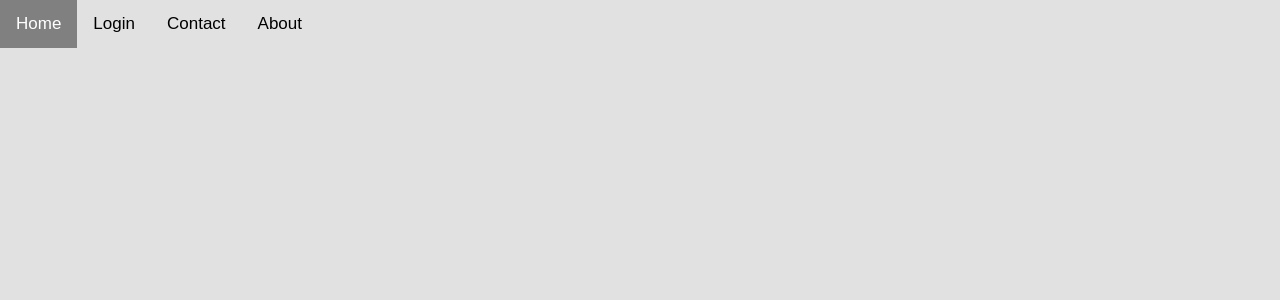
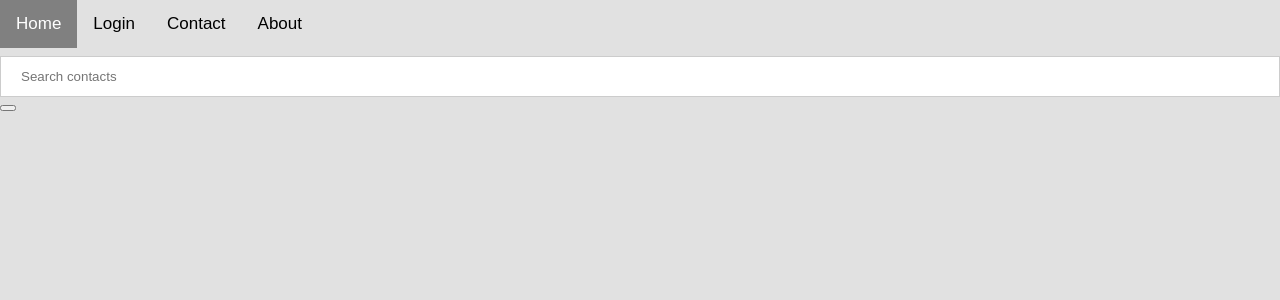
Before and after one commit to Pouya-Abikari/Project, a Flask app: page /contacts in a window 1280 px wide. Shown: the top 300 px of the page. Run offline with Flask 2, Linux system fonts and the light colour scheme.

Commit message:
Update contact.html

```diff
--- a/templates/contact.html
+++ b/templates/contact.html
@@ -11,3 +11,8 @@
   <a href="contact.html">Contact</a>
   <a href="about.html">About</a>
 </div>
+
+<form class="example" action="/contacts" method="post">
+  <input type="text" placeholder="Search contacts" name="user" id="contactsearch">
+  <button type="submit" id="contactsearch"></button>
+</form>
```
